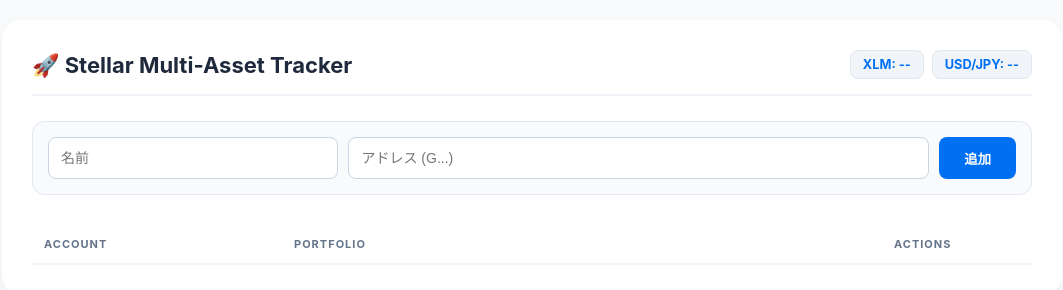
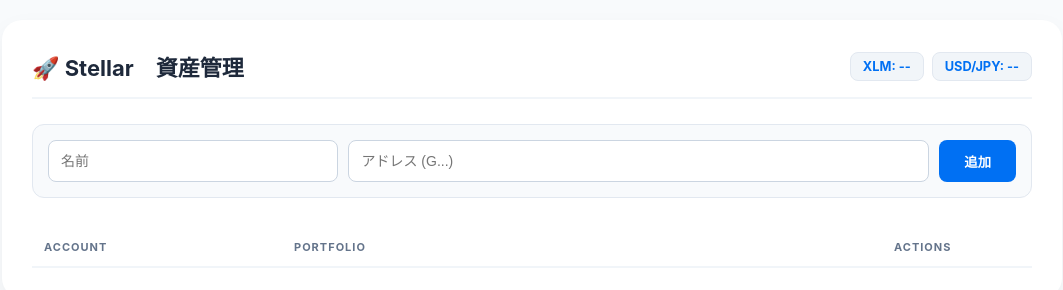
Before and after one commit to haryo0622apple-ops/XLM-portfolio-ver1.1, a website: page public/index.html in a window 1280 px wide. Shown: the whole page, without its empty margins (108-1171 px from the left). Drawn offline with Linux system fonts and the light colour scheme; no server answers.

Commit message:
Update index.html

```diff
--- a/public/index.html
+++ b/public/index.html
@@ -65,7 +65,7 @@
 
 <div class="container">
     <header>
-        <h1>🚀 Stellar Multi-Asset Tracker</h1>
+        <h1>🚀 Stellar　資産管理</h1>
         <div class="badge-group">
             <div id="xlmPrice" class="badge">XLM: --</div>
             <div id="usdPrice" class="badge">USD/JPY: --</div>
```
